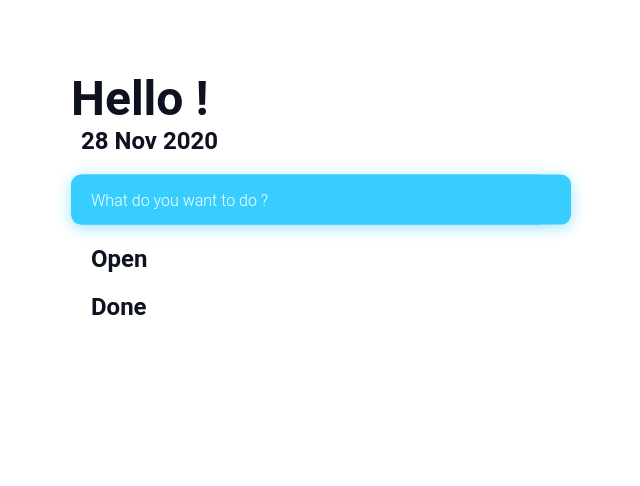
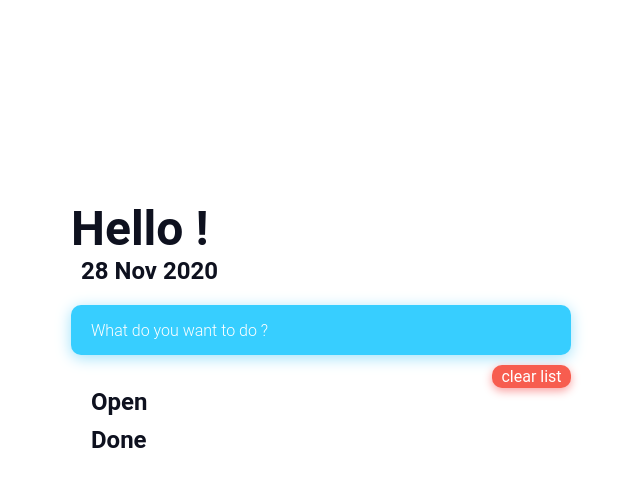
Before and after one commit to DabliuOjtek/simple-todo-list, an Angular app: page / in a window 1280 px wide. Shown: the top 486 px of the page, without its empty margins (319-959 px from the left). Built offline with nearby package versions, Linux system fonts and the light colour scheme.

Commit message:
Add clear tasks button and local storage

```diff
--- a/src/app/app.component.css
+++ b/src/app/app.component.css
@@ -2,6 +2,6 @@
   position: absolute;
   top: 25%;
   left: 50%;
-  transform: translate(-50%, -50%);
+  transform: translate(-50%);
   width: 500px;
 }
--- a/src/app/app.module.ts
+++ b/src/app/app.module.ts
@@ -7,6 +7,7 @@ import { TodoListComponent } from './components/todo-list/todo-list.component';
 import { TaskTemplateComponent } from './components/template/task-template/task-template.component';
 import { NewTaskTemplateComponent } from './components/template/new-task-template/new-task-template.component';
 import { TodoHeaderComponent } from './components/template/todo-header/todo-header.component';
+import { RemoveTaskTemplateComponent } from './components/template/remove-task-template/remove-task-template.component';
 
 @NgModule({
   declarations: [
@@ -14,7 +15,8 @@ import { TodoHeaderComponent } from './components/template/todo-header/todo-head
     TodoListComponent,
     TaskTemplateComponent,
     NewTaskTemplateComponent,
-    TodoHeaderComponent
+    TodoHeaderComponent,
+    RemoveTaskTemplateComponent
   ],
   imports: [
     BrowserModule,
--- a/src/app/components/template/new-task-template/new-task-template.component.css
+++ b/src/app/components/template/new-task-template/new-task-template.component.css
@@ -2,7 +2,7 @@
   width: 100%;
   height: 50px;
   display: flex;
-  margin-top: 15px;
+  margin: 15px 0px 10px 0px;
   background-color: #37ceff;
   border-radius: 10px;
   box-shadow: 0px 3px 15px 0px rgb(159, 226, 250);
--- /dev/null
+++ b/src/app/components/template/remove-task-template/remove-task-template.component.css
@@ -0,0 +1,22 @@
+.remove-task {
+  width: 100%;
+  display: flex;
+}
+
+.clear-button {
+  width: 15%;
+  display: flex;
+  justify-content: center;
+  align-items: center;
+  float: right;
+  margin-left: auto;
+  background-color: #F75D4F;
+  border-radius: 10px;
+  box-shadow: 0px 3px 10px 0px rgb(250, 159, 159);
+  color: #ffffff;
+  font-family: 'Roboto', sans-serif;
+  font-size: 1rem;
+  font-weight: 400;
+  padding: 2px;
+  cursor: pointer;
+}
--- /dev/null
+++ b/src/app/components/template/remove-task-template/remove-task-template.component.html
@@ -0,0 +1,3 @@
+<div class="remove-task">
+  <div class="clear-button" (click)="onClearTasks()">clear list</div>
+</div>
--- /dev/null
+++ b/src/app/components/template/remove-task-template/remove-task-template.component.ts
@@ -0,0 +1,17 @@
+import { ManageService } from './../../todo-service/manage.service';
+import { Component, OnInit } from '@angular/core';
+
+@Component({
+  selector: 'app-remove-task-template',
+  templateUrl: './remove-task-template.component.html',
+  styleUrls: ['./remove-task-template.component.css'],
+})
+export class RemoveTaskTemplateComponent implements OnInit {
+  constructor(private managerService: ManageService) {}
+
+  ngOnInit(): void {}
+
+  onClearTasks() {
+    this.managerService.clearTasks();
+  }
+}
--- a/src/app/components/todo-list/todo-list.component.css
+++ b/src/app/components/todo-list/todo-list.component.css
@@ -1,12 +1,15 @@
 h2 {
   font-family: 'Roboto', sans-serif;
   font-weight: 600;
-  margin-left: 20px;
   color: #0e111f;
-  margin-bottom: 10px;
+  margin: 0px 0px 0px 20px;
 }
 
 ul {
   padding: 0;
   list-style-type: none;
 }
+
+.task-list {
+  margin: 0px 0px 10px 0px;
+}
--- a/src/app/components/todo-list/todo-list.component.html
+++ b/src/app/components/todo-list/todo-list.component.html
@@ -1,14 +1,20 @@
 <app-todo-header></app-todo-header>
 
 <app-new-task-template></app-new-task-template>
+<app-remove-task-template></app-remove-task-template>
 
 <div class="list-view">
-  <h2>Open</h2>
+  <div class="task-list">
+    <h2>Open</h2>
+  </div>
+
   <ul *ngFor="let task of tasks">
     <app-task-template *ngIf="task.completed == false" [task]="task"></app-task-template>
   </ul>
 
-  <h2>Done</h2>
+  <div class="task-list">
+    <h2>Done</h2>
+  </div>
   <ul *ngFor="let task of tasks">
     <app-task-template *ngIf="task.completed == true" [task]="task"></app-task-template>
   </ul>
--- a/src/app/components/todo-service/manage.service.ts
+++ b/src/app/components/todo-service/manage.service.ts
@@ -7,6 +7,7 @@ import { of } from 'rxjs';
 })
 export class ManageService {
   tasks: Array<Todo> = [];
+  userLocalStorage = 'userLocalStorage';
 
   constructor() {}
 
@@ -15,7 +16,7 @@ export class ManageService {
       label: task.label,
       completed: task.completed,
     });
-    localStorage.setItem('userLocalStorage', JSON.stringify(this.tasks));
+    this.setLocalStorage(this.userLocalStorage);
   }
 
   removeTask(task: Todo) {
@@ -23,16 +24,29 @@ export class ManageService {
     if (index !== -1) {
       this.tasks.splice(index, 1);
     }
-    localStorage.setItem('userLocalStorage', JSON.stringify(this.tasks));
+    this.setLocalStorage(this.userLocalStorage);
   }
 
   changeTaskStatus(task: Todo) {
     task.completed = !task.completed;
-    localStorage.setItem('userLocalStorage', JSON.stringify(this.tasks));
+    this.setLocalStorage(this.userLocalStorage);
+  }
+
+  clearTasks() {
+    this.tasks.splice(0, this.tasks.length);
+    this.setLocalStorage(this.userLocalStorage);
   }
 
   getTasks() {
-    this.tasks = JSON.parse(localStorage.getItem('userLocalStorage')) ?? [];
+    this.tasks = this.getLocalStorage(this.userLocalStorage);
     return of(this.tasks);
   }
+
+  setLocalStorage(item: string) {
+    localStorage.setItem(item, JSON.stringify(this.tasks));
+  }
+
+  getLocalStorage(item: string) {
+    return JSON.parse(localStorage.getItem('userLocalStorage')) ?? [];
+  }
 }
```
Also changed, not shown: 1 other file (tests, documents, lock files or other folders).
